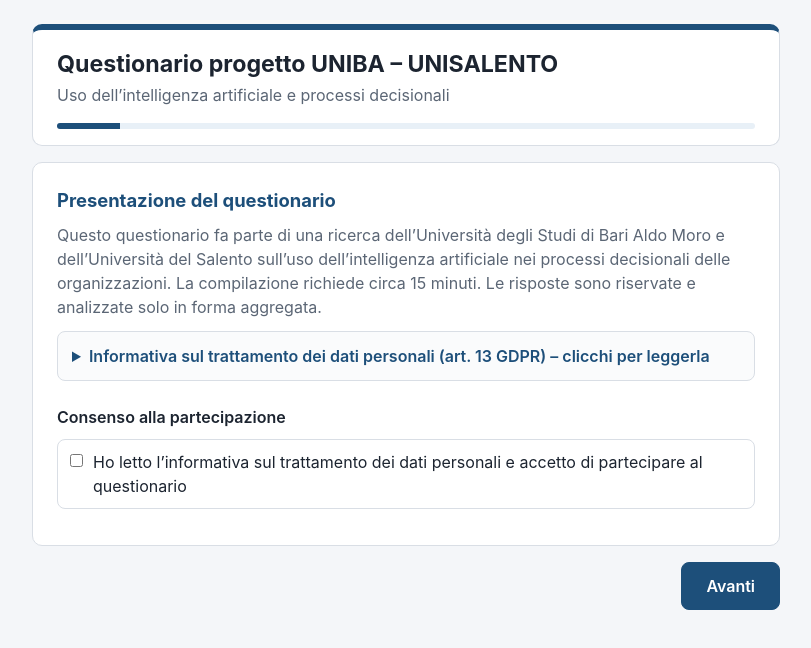
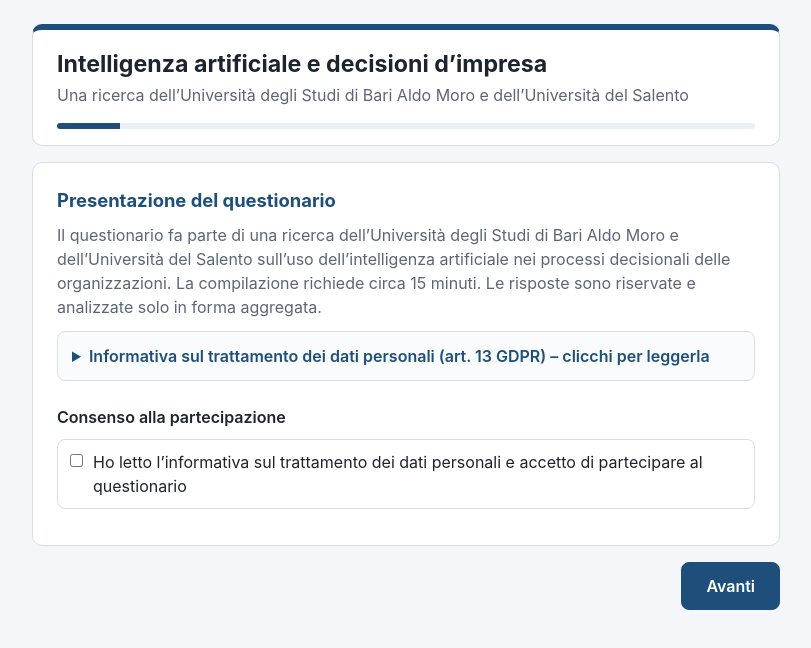
Before and after one commit to chiaracreti/questionario, a plain HTML site: page index.html in a window 1280 px wide. Shown: the whole page, without its empty margins (234-1045 px from the left). Drawn offline with Linux system fonts and the light colour scheme.

Commit message:
Update index.html

```diff
--- a/index.html
+++ b/index.html
@@ -127,10 +127,10 @@
    ═══════════════════════════════════════════════════════════════════════ */
 
 const OPZIONI = {
-  titolo: 'Questionario progetto UNIBA – UNISALENTO',
-  sottotitolo: 'Uso dell’intelligenza artificiale e processi decisionali',
+  titolo: 'Intelligenza artificiale e decisioni d’impresa',
+  sottotitolo: 'Una ricerca dell’Università degli Studi di Bari Aldo Moro e dell’Università del Salento',
   intro:
-    'Questo questionario fa parte di una ricerca dell’Università degli Studi di Bari Aldo Moro e dell’Università del Salento ' +
+    'Il questionario fa parte di una ricerca dell’Università degli Studi di Bari Aldo Moro e dell’Università del Salento ' +
     'sull’uso dell’intelligenza artificiale nei processi decisionali delle organizzazioni. ' +
     'La compilazione richiede circa 15 minuti. Le risposte sono riservate e analizzate solo in forma aggregata.',
   // Informativa sul trattamento dei dati personali (art. 13 GDPR), mostrata in un riquadro apribile
```
